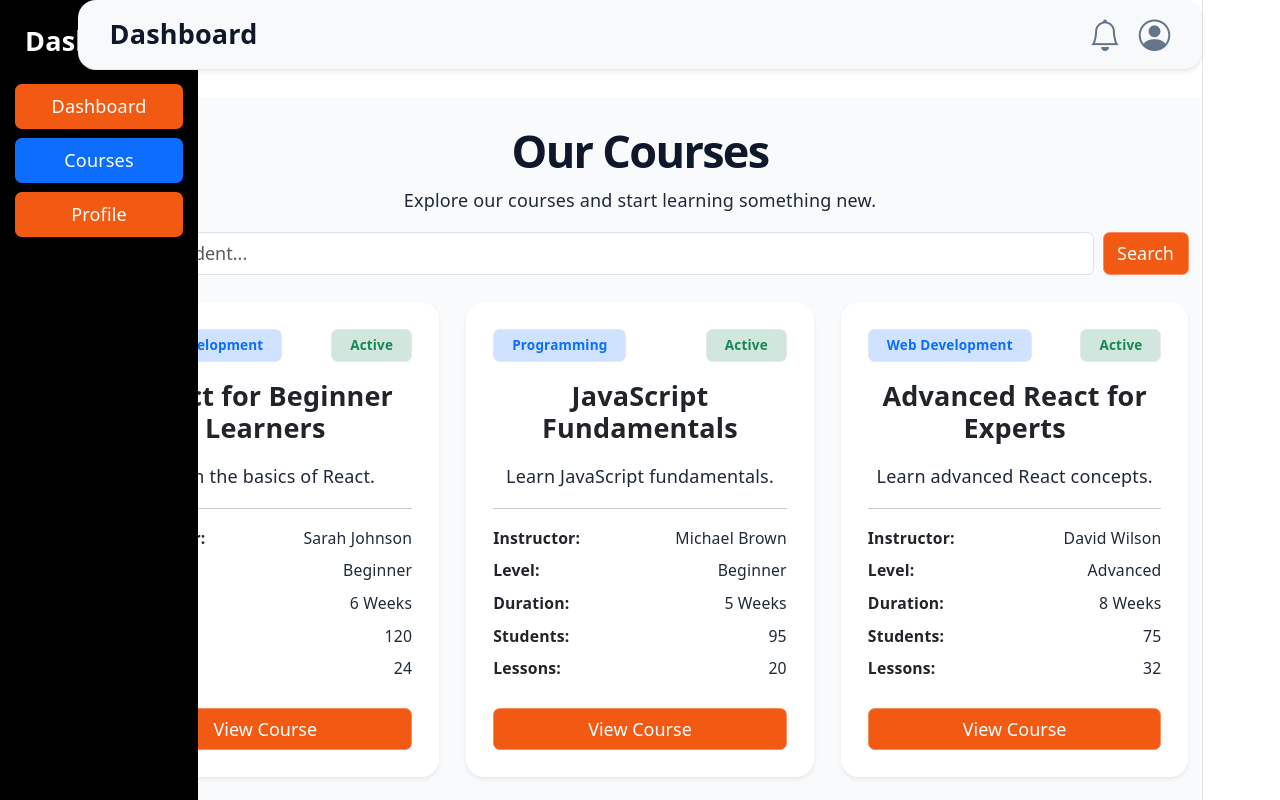
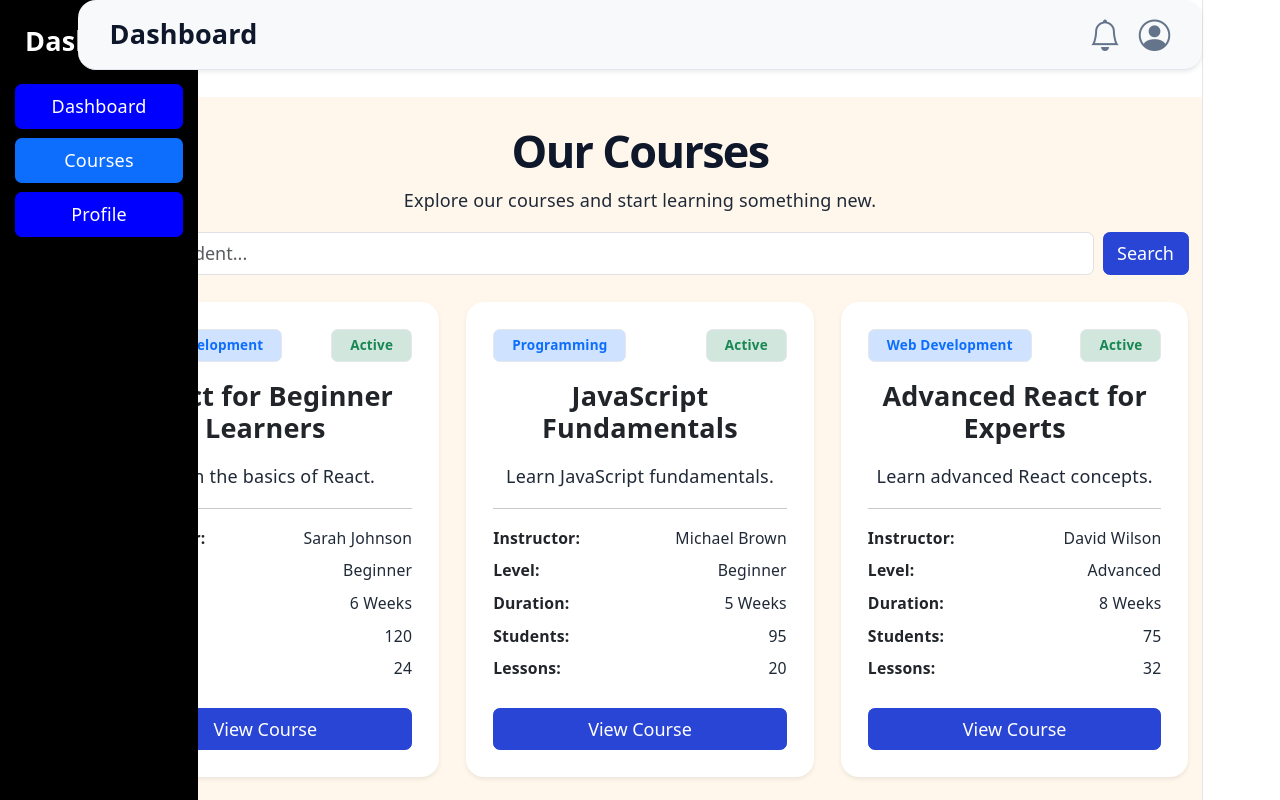
Before and after one commit to saraehrari/Admin-Dashboard, a React (Vite) app in the folder Admin-Dashboard/: page /courses in a window 1280 px wide. Shown: the top 800 px of the page. Built offline with nearby package versions, Linux system fonts and the light colour scheme.

Commit message:
changes updated

```diff
--- a/Admin-Dashboard/src/App.css
+++ b/Admin-Dashboard/src/App.css
@@ -47,7 +47,7 @@ a {
 }
 
 .navbar i:hover {
-  color: #F78D60;
+  color:#2845D6;
 }
 
 
@@ -95,11 +95,11 @@ a {
 
   transition: all 0.2s ease;
 
-  background-color: #F25912;
+  background-color: blue;
 }
 
 .sidebar a:hover {
-  background-color: #F68048;
+  background-color: #2845D6;
   color: #ffffff;
 }
 
@@ -117,9 +117,8 @@ a {
 
 .main-content {
 
-background-color: #F8FAFC;
-  min-height: 100vh;
-
+background-color: #FFF7EB;
+ main-height: 100vh;
 }
 
 
@@ -186,8 +185,8 @@ background-color: #F8FAFC;
 ========================= */
 
 .btn-primary {
-  background-color: #F25912 !important;
-  border-color:  #F78D60!important;
+  background-color: #2845D6!important;
+  border-color:  #2845D6!important;
 
   border-radius: 9px;
 
@@ -227,7 +226,7 @@ background-color: #F8FAFC;
   width: 90px;
   height: 90px;
 
-  background-color: #F78D60;
+  background-color: #6083f7;
 
   color: white;
 
--- a/Admin-Dashboard/src/Pages/Profile.jsx
+++ b/Admin-Dashboard/src/Pages/Profile.jsx
@@ -17,7 +17,7 @@ export default function Profile() {
                 </div>
 
                 <h1 className="fw-bold mb-1">Sara Ehrari</h1>
-                <p className="text-primary fw-semibold mb-0">
+                <p className="text-primary fw-semibold mb-0" style={{ color:"#F78D60" }}>
                   Software Engineer
                 </p>
               </div>
```
